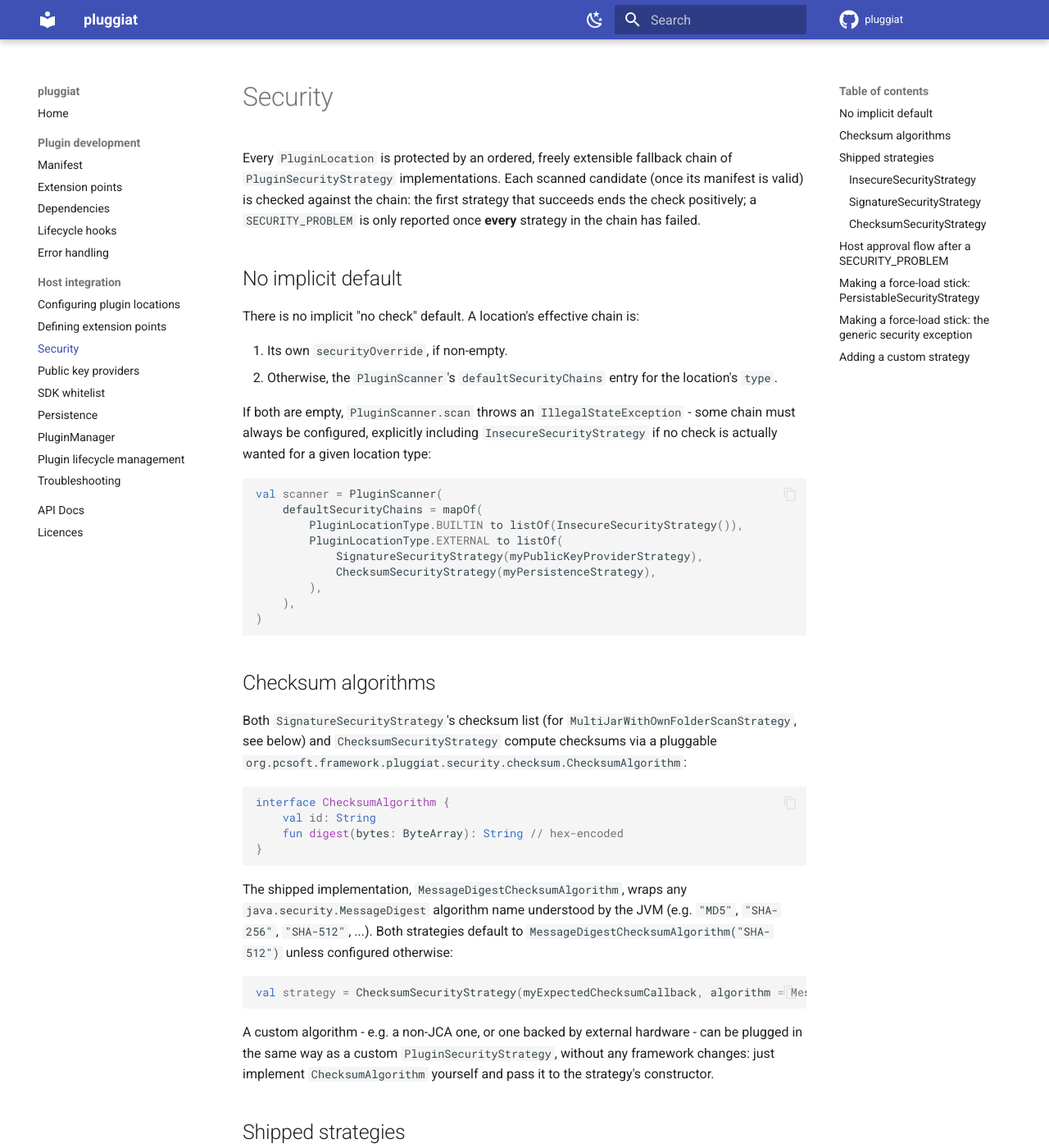
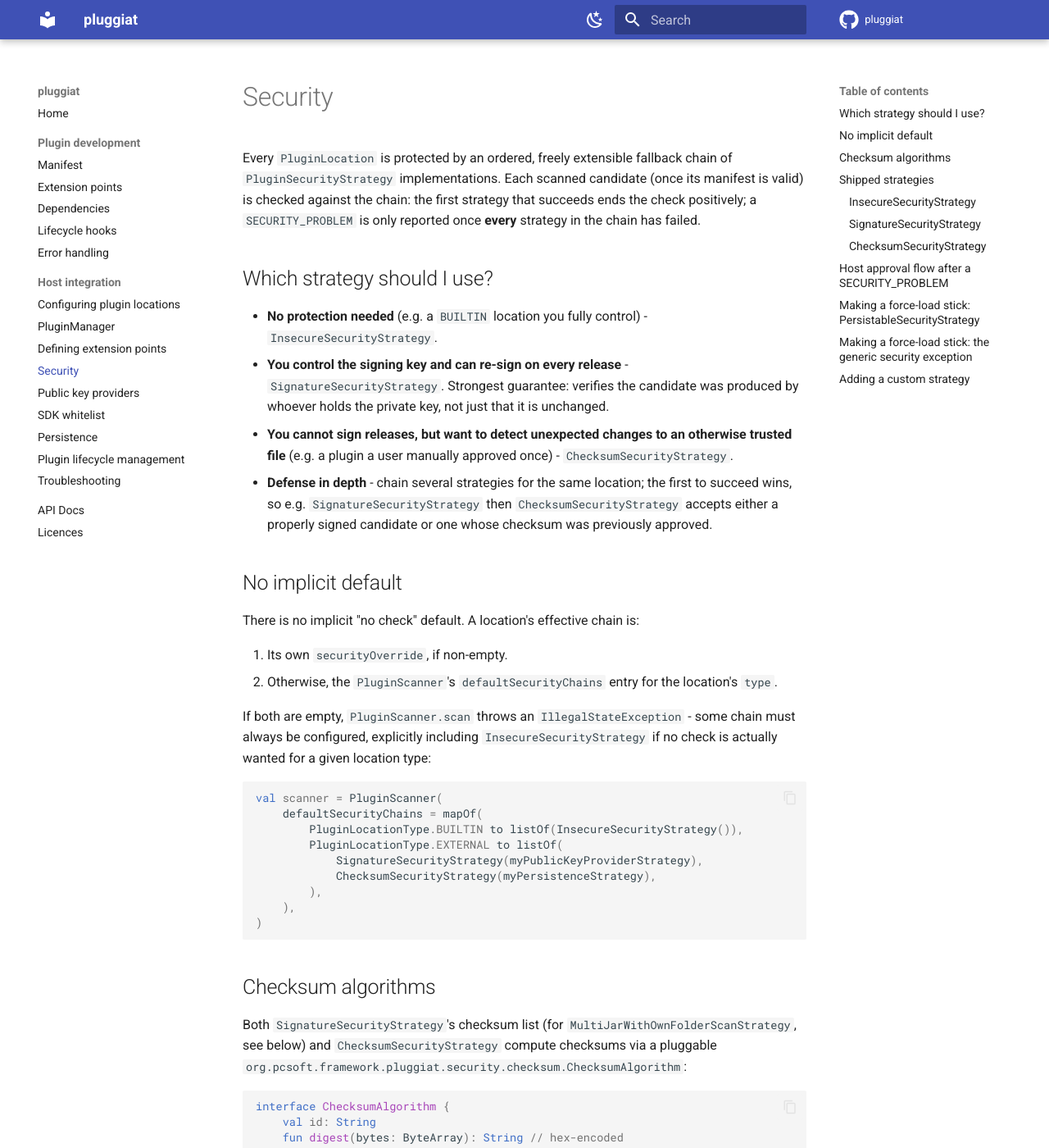
Before and after one commit to KleinerHacker/pluggiat, an MkDocs documentation site: the page built from docs/docs/host-integration/security.md, in a window 1280 px wide and 1400 px high. Shown: the whole window at 82% size. Built offline with MkDocs 1.6.1 and Material for MkDocs 9.7.7, drawn with Linux system fonts in a browser that asks for light colours; comment, search, counter and statistics services are not loaded; the version menu is left out; some of the changed text lies outside the part shown.

Commit message:
Document thread safety guarantees for `PluginManager` methods, expand `Security` strategy recommendations, and clarify extension point registration constraints.

````diff
--- a/docs/docs/host-integration/security.md
+++ b/docs/docs/host-integration/security.md
@@ -4,6 +4,18 @@
 `PluginSecurityStrategy` implementations. Each scanned candidate (once its manifest is valid) is
 checked against the chain: the first strategy that succeeds ends the check positively; a
 `SECURITY_PROBLEM` is only reported once **every** strategy in the chain has failed.
+
+## Which strategy should I use?
+
+* **No protection needed** (e.g. a `BUILTIN` location you fully control) - `InsecureSecurityStrategy`.
+* **You control the signing key and can re-sign on every release** - `SignatureSecurityStrategy`.
+  Strongest guarantee: verifies the candidate was produced by whoever holds the private key, not
+  just that it is unchanged.
+* **You cannot sign releases, but want to detect unexpected changes to an otherwise trusted file**
+  (e.g. a plugin a user manually approved once) - `ChecksumSecurityStrategy`.
+* **Defense in depth** - chain several strategies for the same location; the first to succeed wins,
+  so e.g. `SignatureSecurityStrategy` then `ChecksumSecurityStrategy` accepts either a properly
+  signed candidate or one whose checksum was previously approved.
 
 ## No implicit default
 
@@ -46,7 +58,7 @@
 default to `MessageDigestChecksumAlgorithm("SHA-512")` unless configured otherwise:
 
 ```kotlin
-val strategy = ChecksumSecurityStrategy(myExpectedChecksumCallback, algorithm = MessageDigestChecksumAlgorithm("SHA-256"))
+val strategy = ChecksumSecurityStrategy(myPersistenceStrategy, algorithm = MessageDigestChecksumAlgorithm("SHA-256"))
 ```
 
 A custom algorithm - e.g. a non-JCA one, or one backed by external hardware - can be plugged in the
--- a/docs/mkdocs.yml
+++ b/docs/mkdocs.yml
@@ -65,12 +65,12 @@
       - Error handling: plugin-development/error-handling.md
   - Host integration:
       - Configuring plugin locations: host-integration/setup.md
+      - PluginManager: host-integration/plugin-manager.md
       - Defining extension points: host-integration/extension-points.md
       - Security: host-integration/security.md
       - Public key providers: host-integration/public-key-providers.md
       - SDK whitelist: host-integration/sdk-whitelist.md
       - Persistence: host-integration/persistence.md
-      - PluginManager: host-integration/plugin-manager.md
       - Plugin lifecycle management: host-integration/plugin-lifecycle-management.md
       - Troubleshooting: host-integration/troubleshooting.md
   - API Docs: dokka/html/index.html
````
Also changed, not shown: docs/docs/host-integration/extension-points.md (+7 -2 lines), docs/docs/host-integration/plugin-manager.md (+5 -0 lines), CHANGELOG.md.
